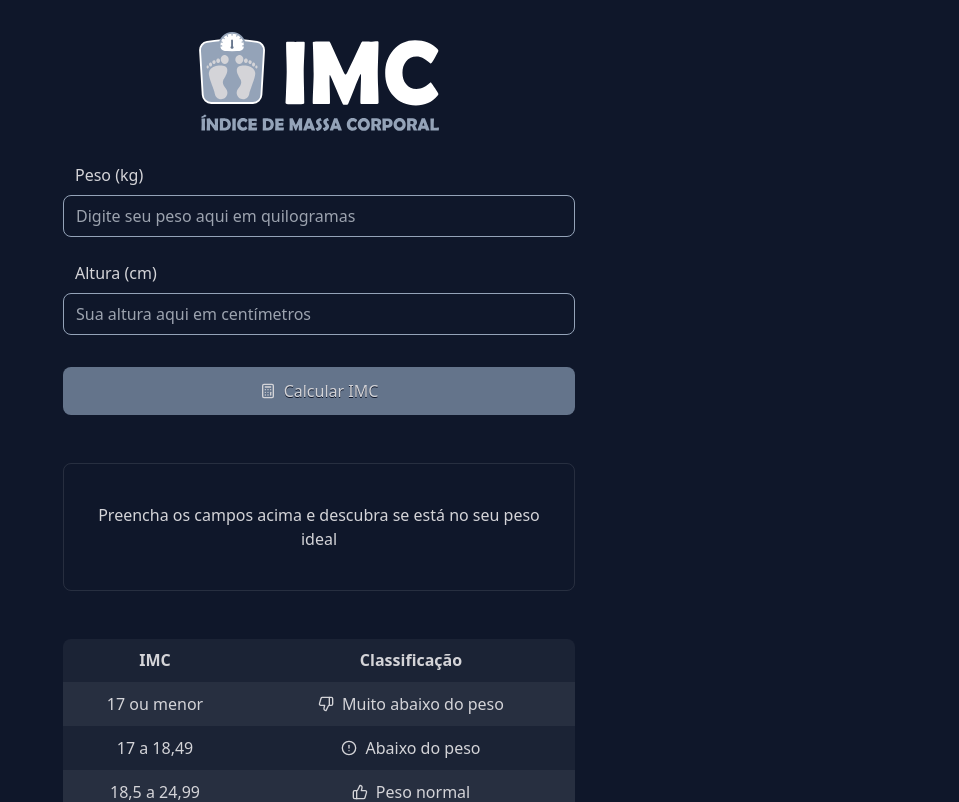
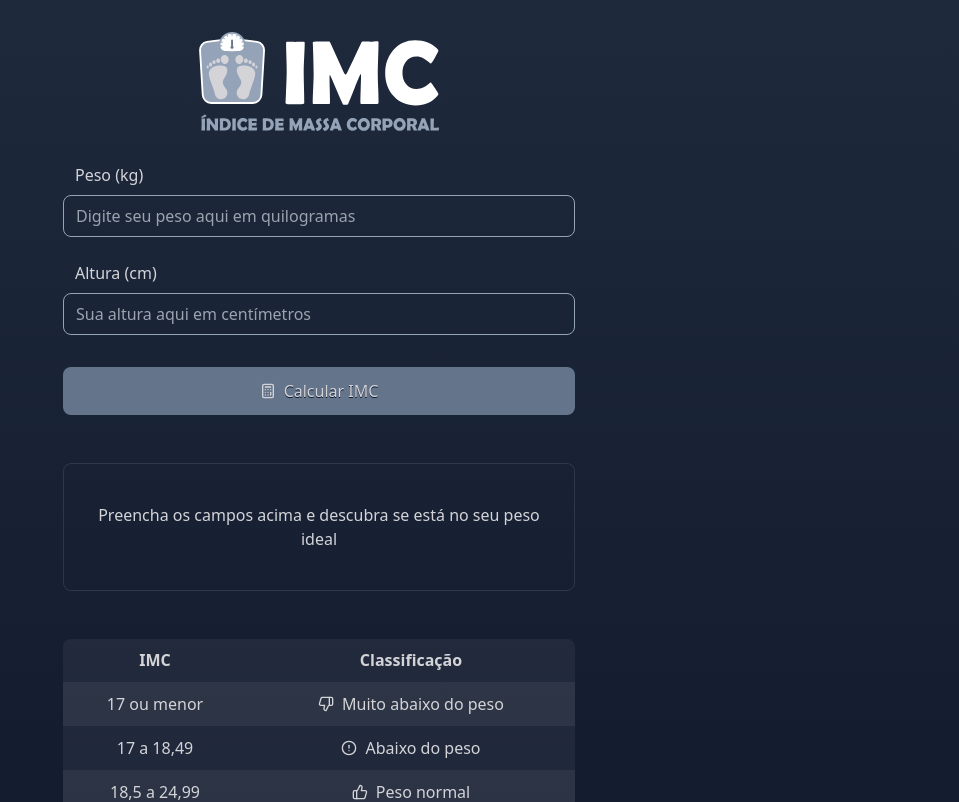
Before and after one commit to philipeoliveira/calculadora-de-imc, a React (Vite) app: page / in a window 1280 px wide. Shown: the top 802 px of the page, without its empty margins (321-1280 px from the left). Built offline with nearby package versions, Linux system fonts and the light colour scheme.

Commit message:
Add gradient to background

```diff
--- a/src/index.css
+++ b/src/index.css
@@ -7,3 +7,7 @@
       text-shadow: 0px 1px 0px #0f172a /* slate-900 */;
    }
 }
+
+body {
+   background: linear-gradient(180deg, #1e293b, #0f172a); /* slate-900 e 950 */
+}
```
